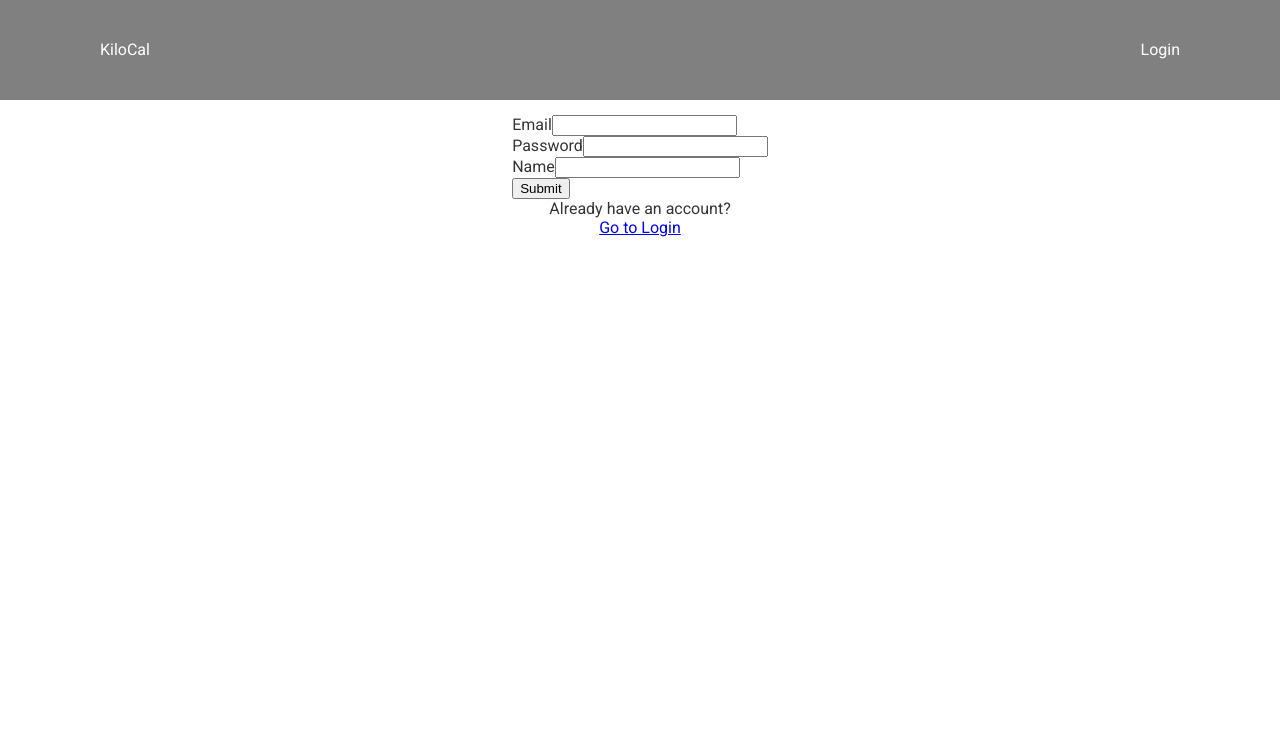
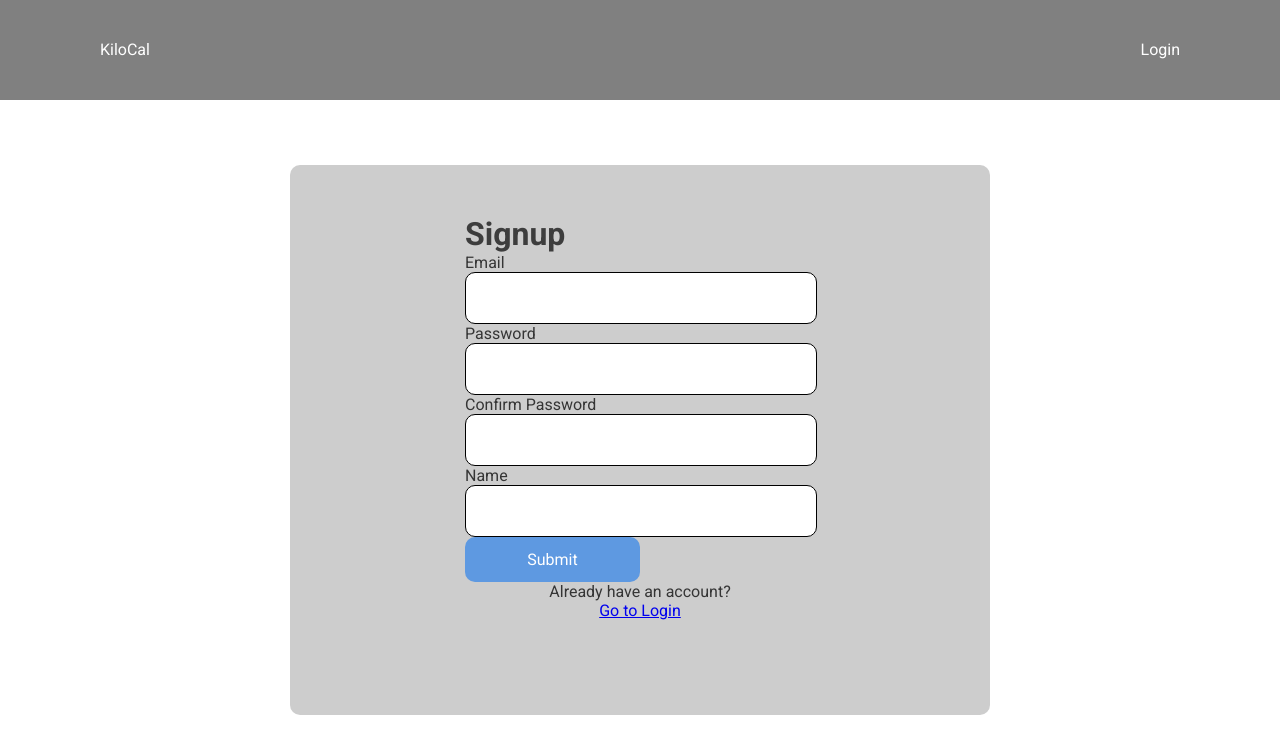
Before and after one commit to ansengarvin/kilocal, a React (Vite) app in the folder frontend/: page /signup in a window 1280 px wide. Shown: the top 754 px of the page. Built offline with nearby package versions, Linux system fonts and the light colour scheme; no server answers; a web font is replaced by a local one.

Commit message:
feat: improved signup CSS and exported style into reuseable component

```diff
--- a/frontend/src/routes/Signup.tsx
+++ b/frontend/src/routes/Signup.tsx
@@ -5,14 +5,8 @@ import { firebaseAuth } from "../lib/firebase";
 import { createUserWithEmailAndPassword, sendEmailVerification } from "firebase/auth";
 import { useNavigate, useOutletContext } from "react-router-dom";
 import { NavLink } from "react-router-dom";
+import { LoginStyle } from "../styles/LoginStyle";
 //import { useNavigate } from "react-router-dom";
-
-const SignupStyle = styled.div`
-    display: flex;
-    flex-direction: column;
-    align-items: center;
-    justify-content: center;
-`
 
 interface UserInfo {
     email: string,
@@ -30,8 +24,11 @@ export function Signup() {
 
     const [email, setEmail] = useState('')
     const [password, setPassword] = useState('')
+    const [confirmPassword, setConfirmPassword] = useState('')
     const [name, setName] = useState('')
     const [weight, setWeight] = useState(0)
+
+    const [passwordsMatch, setPasswordsMatch] = useState(true)
 
     const [isSuccess, setIsSuccess] = useState(false)
     const [isError, setIsError] = useState(false)
@@ -92,14 +89,20 @@ export function Signup() {
     })
 
     return (
-        <SignupStyle>
+        <LoginStyle>
             <form onSubmit={(e) => {
                 e.preventDefault()
+                // Confirm password
                 signUpMutation.reset()
+                if (password !== confirmPassword) {
+                    setPasswordsMatch(false)
+                    return
+                }
                 setIsSuccess(false)
                 setIsError(false)
                 signUpMutation.mutate({email, password, name})
             }}>
+                <h1>Signup</h1>
                 <label htmlFor="email">Email</label>
                 <input
                     type="email"
@@ -118,6 +121,17 @@ export function Signup() {
                     required
                 />
                 <br/>
+                <label htmlFor="confirm">Confirm Password</label>
+                <input
+                    type="password"
+                    id="confirm"
+                    value={confirmPassword}
+                    onChange={e => {
+                        setConfirmPassword(e.target.value)
+                    }}
+                    required
+                />
+
                 <label htmlFor="name">Name</label>
                 <input
                     type="text"
@@ -135,6 +149,7 @@ export function Signup() {
             <NavLink to="/login">Go to Login</NavLink>
             {isSuccess && <p>Success!</p>}
             {isError && <p>{errorMessage}</p>}
-        </SignupStyle>
+            {!passwordsMatch && <p>Passwords do not match</p>}
+        </LoginStyle>
     )
 }
--- /dev/null
+++ b/frontend/src/styles/LoginStyle.tsx
@@ -0,0 +1,50 @@
+import styled from "@emotion/styled";
+
+export const LoginStyle = styled.div`
+    height: 500px;
+    width: 700px;
+    display: flex;
+    flex-direction: column;
+    align-items: center;
+    background-color: #cdcdcd;
+    padding-top: 50px;
+    margin-top: 50px;
+    border-radius: 10px;
+
+    form {
+        width: 50%;
+    }
+
+    input {
+        margin: 0;
+        padding: 0;
+        border: none;
+        background: none;
+        font: inherit;
+        color: inherit;
+        cursor: text;
+        outline: none;
+        width: 100%;
+        height: 50px;
+        border-radius: 10px;
+        border: 1px solid black;
+        background-color: white;
+    }
+
+    label {
+        // Add custom styling for label if needed
+    }
+
+    button {
+        margin: 0;
+        padding: 0;
+        border: none;
+        background: none;
+        font: inherit;
+        width: 50%;
+        height: 45px;
+        background-color: #5e99e1;
+        border-radius: 10px;
+        color: white;
+    }
+`
```
Also changed, not shown: frontend/src/components/global/LoginField.tsx (added, +23 -0 lines), 1 other file (tests, documents, lock files or other folders).
